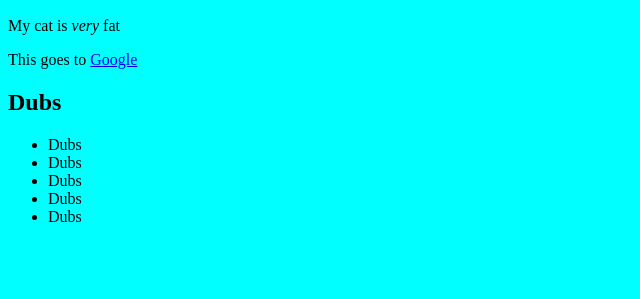
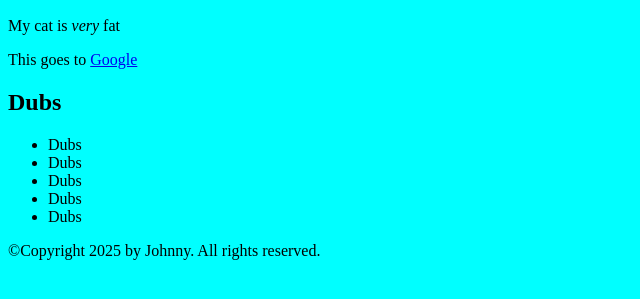
Before and after one commit to rdfedfg/rdfedfg.github.io, a plain HTML site: page index.html in a window 1280 px wide. Shown: the part 133-432 px from the top of the page, without its empty margins (0-640 px from the left). Drawn offline with Linux system fonts and the light colour scheme.

Commit message:
added footer

```diff
--- a/index.html
+++ b/index.html
@@ -22,4 +22,5 @@
             <li>Dubs</li>
             <li>Dubs</li>
         </ul></section>
+        <footer>©Copyright 2025 by Johnny. All rights reserved.</footer>
     </body>
```
